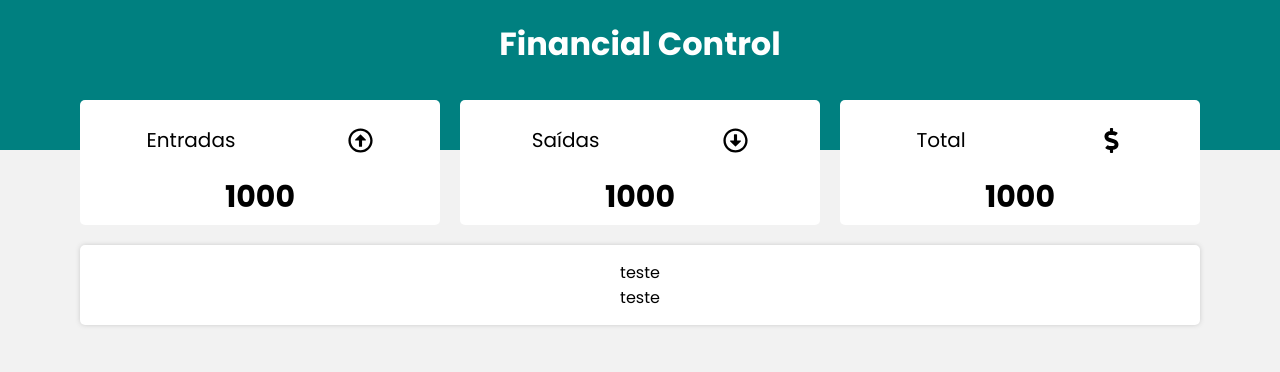
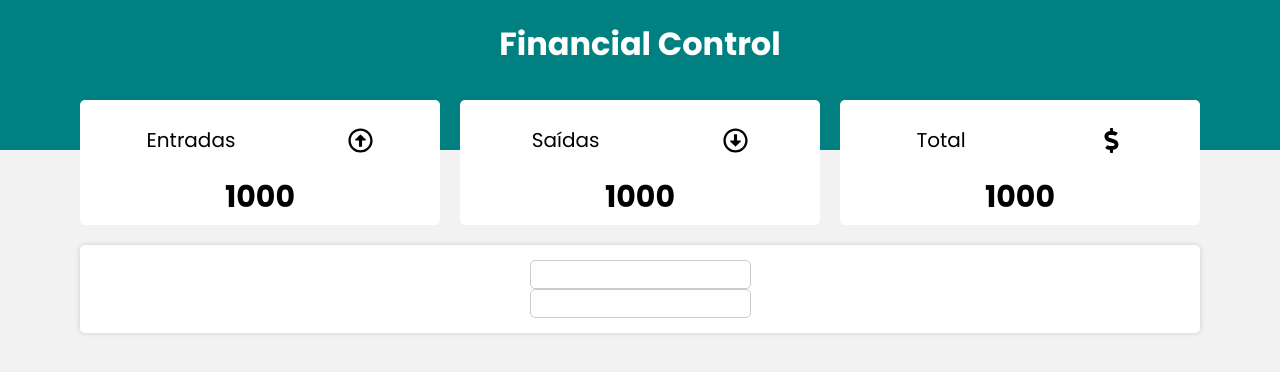
Before and after one commit to Nigraum/financial-controller, a React (Create React App) app: page / in a window 1280 px wide. Shown: the top 372 px of the page. Built offline with nearby package versions, Linux system fonts and the light colour scheme.

Commit message:
Create label and input components for form

```diff
--- a/src/components/Form/index.js
+++ b/src/components/Form/index.js
@@ -1,11 +1,13 @@
 import React from "react";
-import { Container, InputContent } from "./style";
+import { Container, Input, InputContent, Label } from "./style";
 
 const Form = () => {
   return (
     <Container>
       <InputContent>
-      teste<br/>teste
+      <Label />
+      <Input />
+      <Input />
       </InputContent>
     </Container>
   );
--- a/src/components/Form/style.js
+++ b/src/components/Form/style.js
@@ -17,3 +17,13 @@ export const InputContent = styled.div`
   display: flex;
   flex-direction: column;
 `;
+
+export const Label = styled.label``;
+
+export const Input = styled.input`
+  outline: none;
+  border-radius: 5px;
+  padding: 5px 10px;
+  font-size: 15px;
+  border: 1px solid #ccc;
+`;
```
